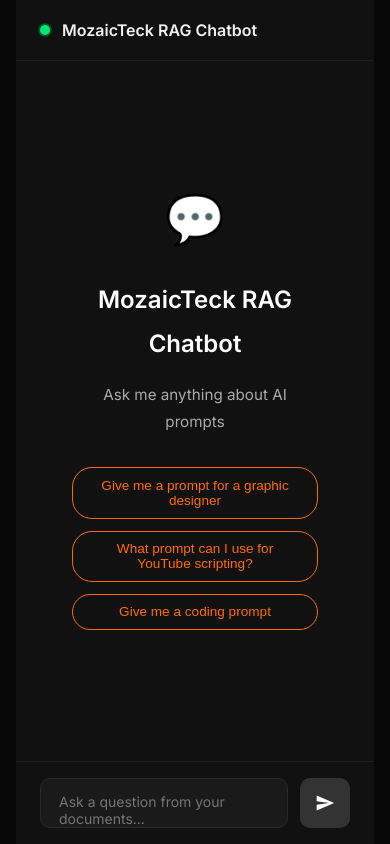
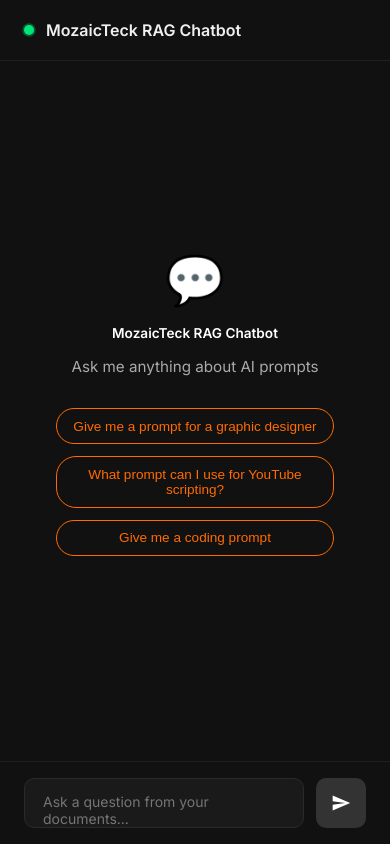
Before and after one commit to mozaicdb/mozaicteck-frontend, a React (Vite) app: page / in a window 390 px wide. Built offline with nearby package versions, Linux system fonts and the light colour scheme.

Commit message:
Day 20: Fix CSS structure and mobile media query

```diff
--- a/src/index.css
+++ b/src/index.css
@@ -12,6 +12,17 @@
   align-items: center;
   justify-content: center;
   padding: 16px;
+}
+
+#root {
+  width: 100%;
+  height: 100vh;
+  display: flex;
+  align-items: center;
+  justify-content: center;
+  padding: 16px;
+  box-sizing: border-box;
+  background: #080808;
 }
 
 .chat-container {
@@ -128,7 +139,6 @@
   display: flex;
   gap: 12px;
   align-items: flex-end;
-
 }
 
 .chat-input {
@@ -175,48 +185,6 @@
   width: 20px;
   height: 20px;
   fill: #fff;
-}
-
-.welcome-message {
-  text-align: center;
-  color: #555;
-  font-size: 13px;
-  margin: auto;
-  line-height: 1.8;
-}
-
-.welcome-message span {
-  color: #ff6b00;
-  font-weight: 600;
-}
-
-.chat-messages::-webkit-scrollbar { width: 4px; }
-.chat-messages::-webkit-scrollbar-track { background: transparent; }
-.chat-messages::-webkit-scrollbar-thumb { background: #2a2a2a; border-radius: 4px; }
-
-@media(max-width: 600px) {
-  html { overflow: hidden; }
-  body { padding: 0; overflow: hidden; }
-  #root { padding: 0; }
-  .chat-container {
-    height: 100vh;
-    border-radius: 0;
-    width: 100%;
-    border: none;
-  }
-  .message { max-width: 90%; }
-  .header-subtitle { display: none; }
-  .welcome-title { font-size: 0.9rem; }
-}
-#root {
-  width: 100%;
-  height: 100vh;
-  display: flex;
-  align-items: center;
-  justify-content: center;
-  padding: 16px;
-  box-sizing: border-box;
-  background: #080808;
 }
 
 .welcome-message {
@@ -287,13 +255,8 @@
   animation: bounce 1.2s infinite ease-in-out;
 }
 
-.typing-indicator span:nth-child(2) {
-  animation-delay: 0.2s;
-}
-
-.typing-indicator span:nth-child(3) {
-  animation-delay: 0.4s;
-}
+.typing-indicator span:nth-child(2) { animation-delay: 0.2s; }
+.typing-indicator span:nth-child(3) { animation-delay: 0.4s; }
 
 @keyframes bounce {
   0%, 80%, 100% { transform: translateY(0); }
@@ -301,22 +264,30 @@
 }
 
 @keyframes slideIn {
-  from {
-    opacity: 0;
-    transform: translateX(30px);
+  from { opacity: 0; transform: translateX(30px); }
+  to { opacity: 1; transform: translateX(0); }
+}
+
+@keyframes slideInLeft {
+  from { opacity: 0; transform: translateX(-30px); }
+  to { opacity: 1; transform: translateX(0); }
+}
+
+.chat-messages::-webkit-scrollbar { width: 4px; }
+.chat-messages::-webkit-scrollbar-track { background: transparent; }
+.chat-messages::-webkit-scrollbar-thumb { background: #2a2a2a; border-radius: 4px; }
+
+@media (max-width: 600px) {
+  html { overflow: hidden; }
+  body { padding: 0; overflow: hidden; }
+  #root { padding: 0; }
+  .chat-container {
+    height: 100vh;
+    border-radius: 0;
+    width: 100%;
+    border: none;
   }
-  to {
-    opacity: 1;
-    transform: translateX(0);
-  }
+  .message { max-width: 90%; }
+  .header-subtitle { display: none; }
+  .welcome-title { font-size: 0.85rem; }
 }
-@keyframes slideInLeft {
-  from {
-    opacity: 0;
-    transform: translateX(-30px);
-  }
-  to {
-    opacity: 1;
-    transform: translateX(0);
-  }
-}
```
